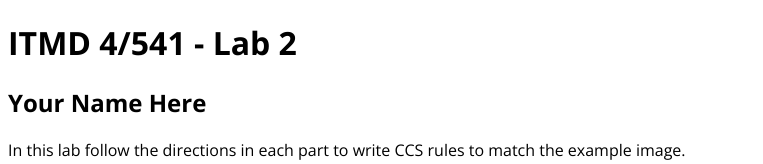
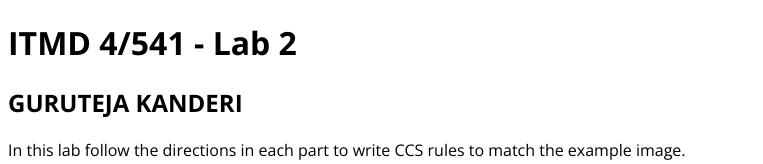
Before and after one commit to Kanderi-guruteja/lab_2.io, a plain HTML site: page index.html in a window 1280 px wide. Shown: the top 164 px of the page, without its empty margins (0-763 px from the left). Drawn offline with nearby package versions, Linux system fonts and the light colour scheme.

Commit message:
Update index.html

```diff
--- a/index.html
+++ b/index.html
@@ -14,7 +14,7 @@
 <body>
   <header class="w700">
     <h1>ITMD 4/541 - Lab 2</h1>
-    <h2>Your Name Here</h2>
+    <h2>GURUTEJA KANDERI</h2>
     <p>In this lab follow the directions in each part to write CCS rules to match the example image. <strong>DO NOT</strong> edit this HTML file in any way except to add your name in the H2 in the Header section above this text. <strong>DO NOT</strong> edit the global.css file in any way. You will write all your CSS in the proper sections in the styles.css file only.</p>
     <p>Create a Lab2 folder in your class GitHub repository and place all the files for this lab in that folder, including the assets folder with images. Once you publish this lab to GitHub Pages, submit to the blackboard assignment a link to this main lab page in GitHub Pages and your GitHub repository code.</p>
   </header>
```
